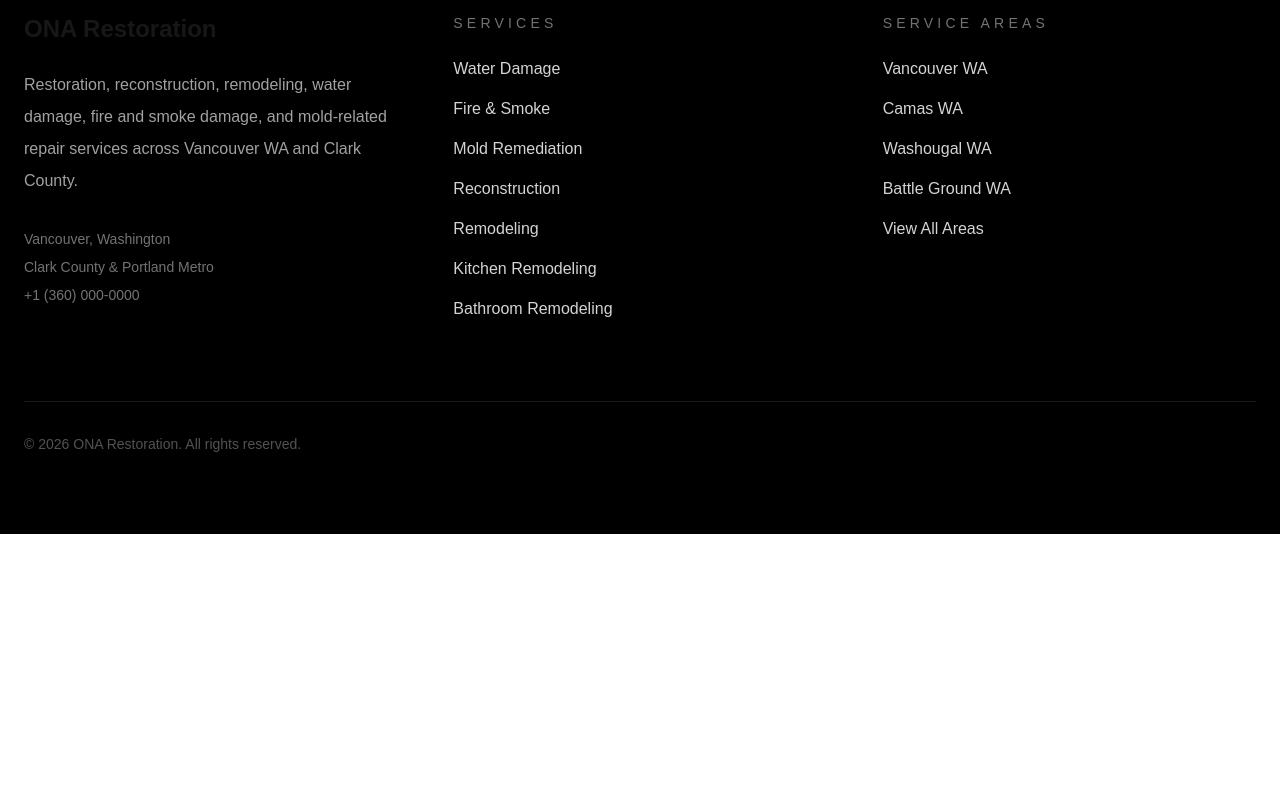
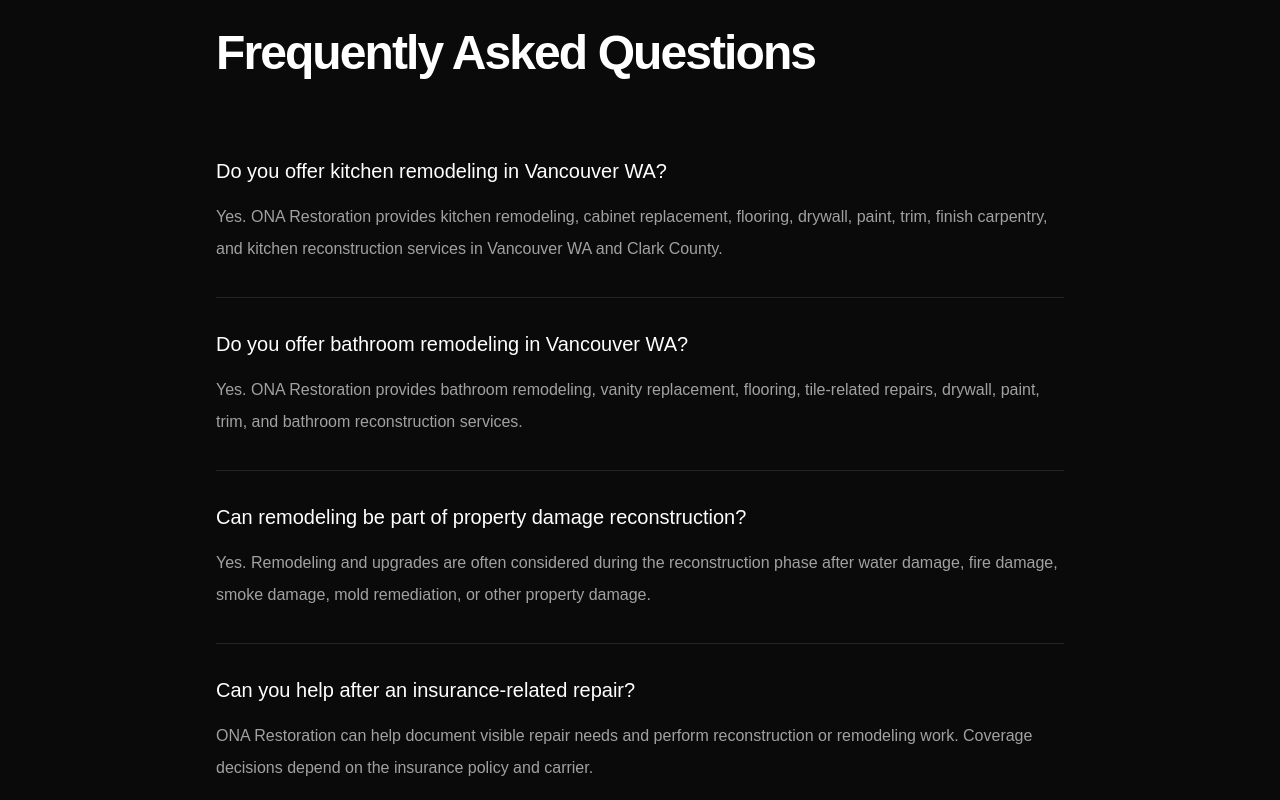
Before and after one commit to dmitzin-web/ona-restore, a Next.js app: page /kitchen-bathroom-remodeling in a window 1280 px wide. Shown: the part 1880-2680 px from the top of the page. Before the commit the page ends 2414 px from the top, so only its background shows below. Built offline with nearby package versions, Linux system fonts and the light colour scheme.

Commit message:
Add schema to remodeling hub

```diff
--- a/app/kitchen-bathroom-remodeling/page.tsx
+++ b/app/kitchen-bathroom-remodeling/page.tsx
@@ -1,3 +1,30 @@
+import ServiceSchema from '@/components/ServiceSchema'
+import FaqSchema from '@/components/FaqSchema'
+import FaqSection from '@/components/FaqSection'
+
+const remodelingFaqs = [
+  {
+    question: 'Do you offer kitchen remodeling in Vancouver WA?',
+    answer:
+      'Yes. ONA Restoration provides kitchen remodeling, cabinet replacement, flooring, drywall, paint, trim, finish carpentry, and kitchen reconstruction services in Vancouver WA and Clark County.',
+  },
+  {
+    question: 'Do you offer bathroom remodeling in Vancouver WA?',
+    answer:
+      'Yes. ONA Restoration provides bathroom remodeling, vanity replacement, flooring, tile-related repairs, drywall, paint, trim, and bathroom reconstruction services.',
+  },
+  {
+    question: 'Can remodeling be part of property damage reconstruction?',
+    answer:
+      'Yes. Remodeling and upgrades are often considered during the reconstruction phase after water damage, fire damage, smoke damage, mold remediation, or other property damage.',
+  },
+  {
+    question: 'Can you help after an insurance-related repair?',
+    answer:
+      'ONA Restoration can help document visible repair needs and perform reconstruction or remodeling work. Coverage decisions depend on the insurance policy and carrier.',
+  },
+]
+
 export const metadata = {
   title: 'Remodeling Services in Vancouver WA | Kitchen & Bathroom',
   description:
@@ -7,6 +34,12 @@
 export default function RemodelingPage() {
   return (
     <main className="min-h-screen bg-neutral-950 text-white">
+      <FaqSchema items={remodelingFaqs} />
+      <ServiceSchema
+        name="Kitchen and Bathroom Remodeling"
+        description="Kitchen remodeling, bathroom remodeling, reconstruction, cabinets, flooring, tile, drywall, paint, trim, and interior remodeling services in Vancouver WA and Clark County."
+        url="https://onarestore.com/kitchen-bathroom-remodeling"
+      />
       <section className="mx-auto max-w-7xl px-6 py-24">
         <p className="mb-4 text-sm uppercase tracking-[0.35em] text-neutral-500">
           Remodeling Services
@@ -130,6 +163,7 @@
           </section>
         </div>
       </section>
+      <FaqSection items={remodelingFaqs} />
     </main>
   )
 }
```
